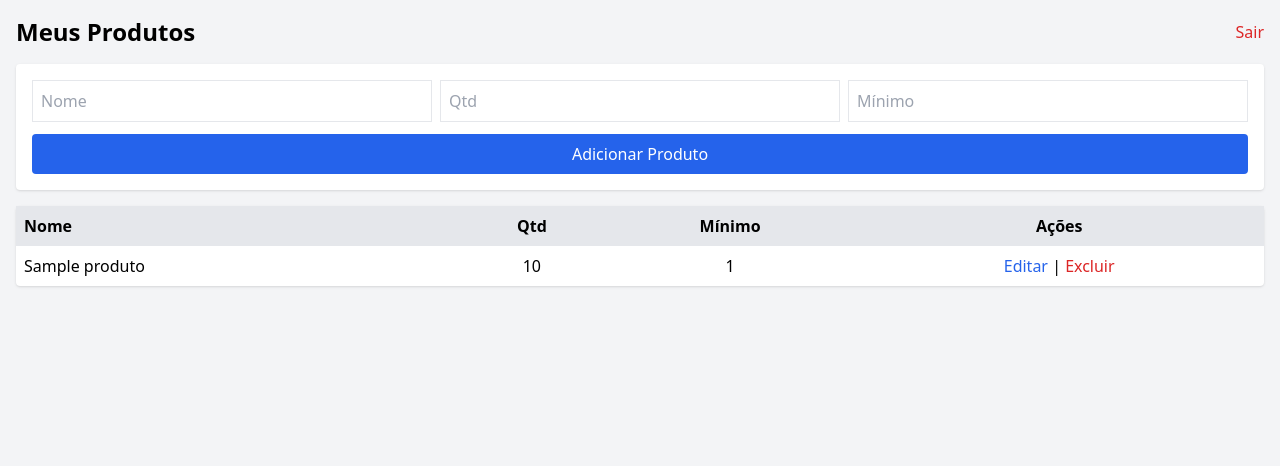
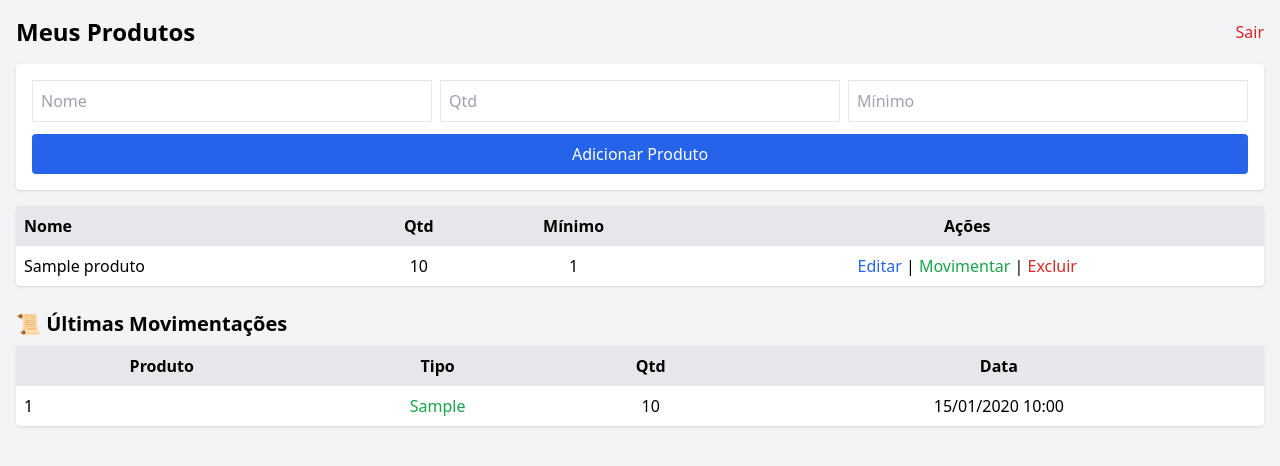
Before and after one commit to juanpfr/saep-estoque-flask, a Flask app: page /dashboard in a window 1280 px wide. Shown: the top 466 px of the page. Run offline with Flask 3, Linux system fonts and the light colour scheme; a user stored in the database is signed in; tables that the repository leaves empty hold one stand-in row (values such as "Sample post"); some libraries are stand-ins or nearby versions.

Commit message:
add: movimentacoes de entradas e saidas de produtos + logs do mesmo upd: labels no editar_produto.html

```diff
--- a/app.py
+++ b/app.py
@@ -3,6 +3,7 @@ from flask_sqlalchemy import SQLAlchemy
 from flask_login import LoginManager, login_user, logout_user, login_required, current_user
 from werkzeug.security import generate_password_hash, check_password_hash
 from models import db, Usuario, Produto, Movimentacao
+from datetime import datetime
 
 app = Flask(__name__)
 app.config['SECRET_KEY'] = 'chave_secreta_simples'
@@ -17,10 +18,12 @@ login_manager.init_app(app)
 def load_user(user_id):
     return Usuario.query.get(int(user_id))
 
+# 🔥 Cria tabelas se ainda não existirem
 with app.app_context():
     db.create_all()
 
-# Rota principal (login)
+# ----------------- ROTAS -----------------
+
 @app.route('/', methods=['GET', 'POST'])
 def login():
     if request.method == 'POST':
@@ -53,7 +56,8 @@ def register():
 @login_required
 def dashboard():
     produtos = Produto.query.filter_by(usuario_id=current_user.id).all()
-    return render_template('dashboard.html', produtos=produtos)
+    movimentacoes = Movimentacao.query.filter_by(usuario_id=current_user.id).order_by(Movimentacao.data.desc()).limit(10).all()
+    return render_template('dashboard.html', produtos=produtos, movimentacoes=movimentacoes)
 
 @app.route('/add_produto', methods=['POST'])
 @login_required
@@ -89,6 +93,28 @@ def deletar(id):
     flash('Produto removido.')
     return redirect(url_for('dashboard'))
 
+# registrar entrada ou saída
+@app.route('/movimentar/<int:id>', methods=['GET', 'POST'])
+@login_required
+def movimentar(id):
+    produto = Produto.query.get_or_404(id)
+    if request.method == 'POST':
+        tipo = request.form['tipo']
+        quantidade = int(request.form['quantidade'])
+        if tipo == 'entrada':
+            produto.quantidade += quantidade
+        elif tipo == 'saida':
+            if produto.quantidade < quantidade:
+                flash('Quantidade insuficiente em estoque!')
+                return redirect(url_for('movimentar', id=id))
+            produto.quantidade -= quantidade
+        mov = Movimentacao(tipo=tipo, quantidade=quantidade, produto_id=id, usuario_id=current_user.id)
+        db.session.add(mov)
+        db.session.commit()
+        flash(f'Movimentação registrada ({tipo})!')
+        return redirect(url_for('dashboard'))
+    return render_template('movimentar.html', produto=produto)
+
 @app.route('/logout')
 @login_required
 def logout():
--- a/templates/dashboard.html
+++ b/templates/dashboard.html
@@ -15,7 +15,7 @@
   <button class="mt-3 bg-blue-600 text-white p-2 rounded w-full">Adicionar Produto</button>
 </form>
 
-<table class="w-full bg-white rounded shadow">
+<table class="w-full bg-white rounded shadow mb-6">
   <tr class="bg-gray-200">
     <th class="p-2 text-left">Nome</th>
     <th class="p-2">Qtd</th>
@@ -29,9 +29,28 @@
     <td class="p-2 text-center">{{ p.estoque_minimo }}</td>
     <td class="p-2 text-center">
       <a href="{{ url_for('editar', id=p.id) }}" class="text-blue-600">Editar</a> |
+      <a href="{{ url_for('movimentar', id=p.id) }}" class="text-green-600">Movimentar</a> |
       <a href="{{ url_for('deletar', id=p.id) }}" class="text-red-600">Excluir</a>
     </td>
   </tr>
   {% endfor %}
 </table>
+
+<h2 class="text-xl font-bold mb-2">📜 Últimas Movimentações</h2>
+<table class="w-full bg-white rounded shadow">
+  <tr class="bg-gray-200">
+    <th class="p-2">Produto</th>
+    <th class="p-2">Tipo</th>
+    <th class="p-2">Qtd</th>
+    <th class="p-2">Data</th>
+  </tr>
+  {% for m in movimentacoes %}
+  <tr>
+    <td class="p-2 text-left">{{ m.produto_id }}</td>
+    <td class="p-2 text-center {% if m.tipo == 'saida' %}text-red-600{% else %}text-green-600{% endif %}">{{ m.tipo }}</td>
+    <td class="p-2 text-center">{{ m.quantidade }}</td>
+    <td class="p-2 text-center">{{ m.data.strftime('%d/%m/%Y %H:%M') }}</td>
+  </tr>
+  {% endfor %}
+</table>
 {% endblock %}
--- a/templates/editar_produto.html
+++ b/templates/editar_produto.html
@@ -4,8 +4,11 @@
 <div class="max-w-md mx-auto bg-white p-6 rounded shadow">
   <h1 class="text-xl font-bold mb-4">Editar Produto</h1>
   <form method="POST">
+    <label for="nome">Nome:</label>
     <input name="nome" value="{{ produto.nome }}" class="w-full border p-2 mb-3" required>
+    <label for="quantidade">Quantidade:</label>
     <input type="number" name="quantidade" value="{{ produto.quantidade }}" class="w-full border p-2 mb-3" required>
+    <label for="estoque_minimo">Estoque mínimo:</label>
     <input type="number" name="estoque_minimo" value="{{ produto.estoque_minimo }}" class="w-full border p-2 mb-3" required>
     <button class="bg-green-600 text-white p-2 rounded w-full">Salvar</button>
   </form>
```
Also changed, not shown: templates/movimentar.html (added, +16 -0 lines).
